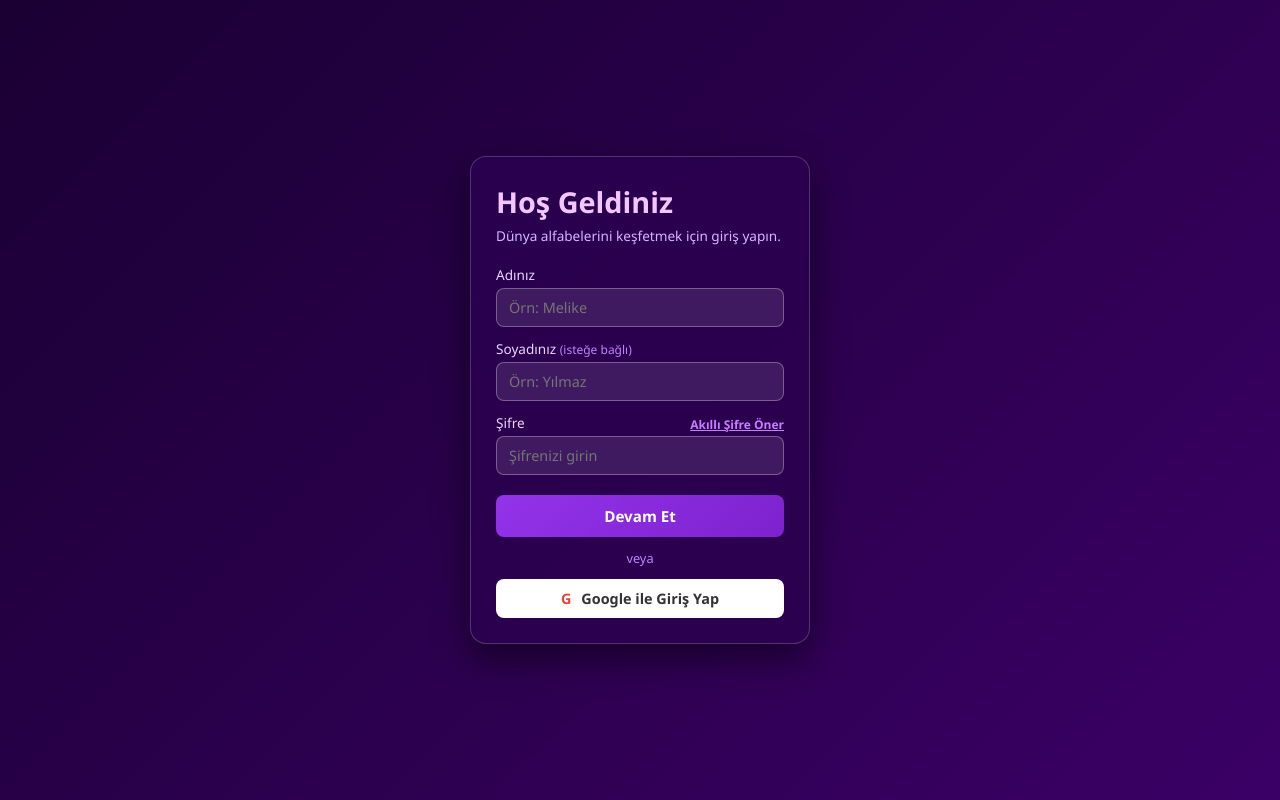
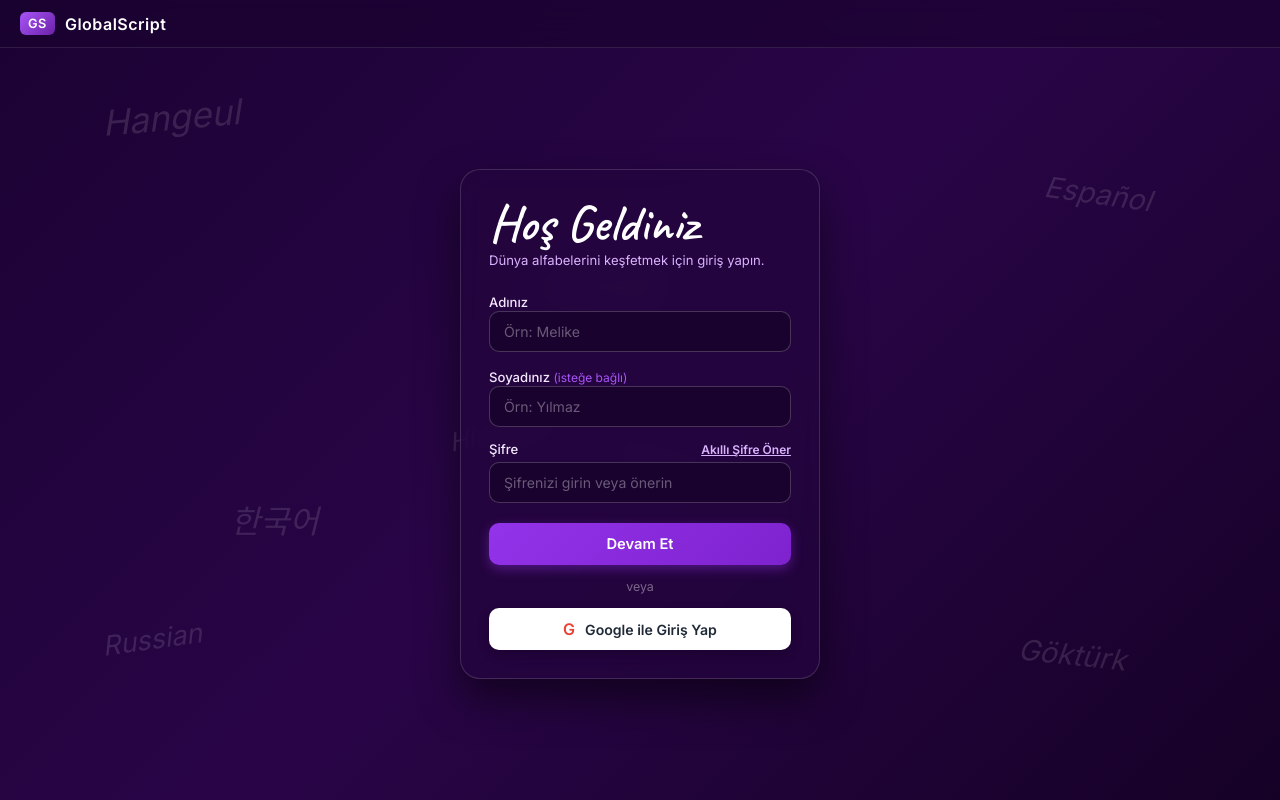
Before and after one commit to fundamelike35/Dil-ogrenme, a plain HTML site: page index.html in a window 1280 px wide. Drawn offline with Linux system fonts and the light colour scheme.

Commit message:
Update index.html

```diff
--- a/index.html
+++ b/index.html
@@ -3,77 +3,146 @@
 <head>
     <meta charset="UTF-8">
     <meta name="viewport" content="width=device-width, initial-scale=1.0">
-    <title>Global Script - Giriş</title>
+    <title>Global Script</title>
+    <link href="https://fonts.googleapis.com/css2?family=Caveat:wght@600&family=Inter:wght@400;500;600&display=swap" rel="stylesheet">
     <style>
         * {
             margin: 0;
             padding: 0;
             box-sizing: border-box;
-            font-family: 'Segoe UI', Tahoma, Geneva, Verdana, sans-serif;
+            font-family: 'Inter', sans-serif;
         }
 
         body {
-            background: linear-gradient(135deg, #1a0033, #3b0066);
+            background: linear-gradient(135deg, #1b0233 0%, #290547 50%, #150126 100%);
             color: #ffffff;
             min-height: 100vh;
+            display: flex;
+            flex-direction: column;
+            overflow-x: hidden;
+            position: relative;
+        }
+
+        /* ÜST BAR (NAVBAR) */
+        .navbar {
+            display: flex;
+            align-items: center;
+            justify-content: space-between;
+            padding: 12px 20px;
+            background: rgba(25, 2, 48, 0.6);
+            backdrop-filter: blur(10px);
+            border-bottom: 1px solid rgba(255, 255, 255, 0.1);
+            z-index: 10;
+        }
+
+        .nav-brand {
+            display: flex;
+            align-items: center;
+            gap: 10px;
+            font-weight: 600;
+            font-size: 1rem;
+            letter-spacing: 0.5px;
+        }
+
+        .brand-badge {
+            background: linear-gradient(135deg, #a855f7, #6b21a8);
+            color: white;
+            padding: 4px 8px;
+            border-radius: 6px;
+            font-size: 0.8rem;
+            font-weight: bold;
+        }
+
+        /* ARKA PLAN ALFABELERİ (GÖRSELDEKİ DÜZEN) */
+        .bg-alphabets {
+            position: absolute;
+            top: 0; left: 0; width: 100%; height: 100%;
+            pointer-events: none;
+            overflow: hidden;
+            z-index: 1;
+        }
+
+        .alphabet-text {
+            position: absolute;
+            color: rgba(255, 255, 255, 0.12);
+            font-weight: 300;
+            font-style: italic;
+        }
+
+        .lang-hangeul { top: 12%; left: 8%; font-size: 2.2rem; transform: rotate(-5deg); }
+        .lang-espanol { top: 22%; right: 10%; font-size: 1.8rem; transform: rotate(8deg); }
+        .lang-jp { top: 32%; left: 42%; font-size: 2.5rem; }
+        .lang-hiragana { top: 52%; left: 35%; font-size: 1.6rem; transform: rotate(-12deg); }
+        .lang-alphabet { top: 56%; left: 48%; font-size: 1.5rem; transform: rotate(15deg); }
+        .lang-korean { top: 62%; left: 18%; font-size: 2rem; }
+        .lang-russian { bottom: 18%; left: 8%; font-size: 1.7rem; transform: rotate(-8deg); }
+        .lang-gokturk { bottom: 16%; right: 12%; font-size: 1.8rem; transform: rotate(6deg); }
+
+        /* ANA İÇERİK VE KART ALANI */
+        .main-container {
+            flex: 1;
             display: flex;
             align-items: center;
             justify-content: center;
             padding: 20px;
+            z-index: 2;
         }
 
         .login-card {
             width: 100%;
-            max-width: 340px;
-            background: rgba(43, 0, 79, 0.85);
-            backdrop-filter: blur(12px);
-            border: 1px solid rgba(255, 255, 255, 0.2);
-            border-radius: 16px;
-            padding: 25px;
-            box-shadow: 0 15px 35px rgba(0, 0, 0, 0.5);
+            max-width: 360px;
+            background: rgba(35, 4, 61, 0.75);
+            backdrop-filter: blur(16px);
+            border: 1px solid rgba(255, 255, 255, 0.15);
+            border-radius: 20px;
+            padding: 28px;
+            box-shadow: 0 20px 40px rgba(0, 0, 0, 0.5);
         }
 
         .welcome-title {
-            font-size: 1.8rem;
-            font-weight: 700;
-            margin-bottom: 5px;
-            color: #f3c6ff;
+            font-family: 'Caveat', cursive;
+            font-size: 3.2rem;
+            font-weight: 600;
+            color: #ffffff;
+            margin-bottom: 2px;
+            line-height: 1;
         }
 
         .subtitle {
-            font-size: 0.85rem;
+            font-size: 0.82rem;
             color: #d8b4fe;
-            margin-bottom: 20px;
+            margin-bottom: 22px;
+            line-height: 1.4;
         }
 
         .input-group {
-            margin-bottom: 12px;
+            margin-bottom: 14px;
             text-align: left;
         }
 
+        .input-header {
+            display: flex;
+            justify-content: space-between;
+            align-items: center;
+            margin-bottom: 5px;
+        }
+
         .input-group label {
-            display: block;
-            font-size: 0.85rem;
-            margin-bottom: 4px;
-            color: #e9d5ff;
+            font-size: 0.82rem;
+            color: #f3e8ff;
+            font-weight: 500;
         }
 
         .optional {
+            color: #a855f7;
+            font-weight: normal;
             font-size: 0.75rem;
-            color: #c084fc;
-            font-weight: normal;
-        }
-
-        .label-with-action {
-            display: flex;
-            justify-content: space-between;
-            align-items: center;
         }
 
         .suggest-btn {
             background: none;
             border: none;
-            color: #c77dff;
+            color: #d8b4fe;
             font-size: 0.75rem;
             font-weight: 600;
             cursor: pointer;
@@ -81,81 +150,92 @@
         }
 
         .suggest-btn:hover {
-            color: #e0aaff;
+            color: #ffffff;
         }
 
         .input-group input {
             width: 100%;
-            padding: 9px 12px;
-            background: rgba(255, 255, 255, 0.1);
-            border: 1px solid rgba(255, 255, 255, 0.3);
-            border-radius: 8px;
+            padding: 11px 14px;
+            background: rgba(20, 2, 38, 0.6);
+            border: 1px solid rgba(255, 255, 255, 0.2);
+            border-radius: 10px;
             color: #fff;
-            font-size: 0.9rem;
+            font-size: 0.88rem;
             outline: none;
-            transition: border-color 0.3s;
+            transition: all 0.3s ease;
+        }
+
+        .input-group input::placeholder {
+            color: rgba(255, 255, 255, 0.35);
         }
 
         .input-group input:focus {
-            border-color: #c084fc;
+            border-color: #a855f7;
+            box-shadow: 0 0 10px rgba(168, 85, 247, 0.3);
         }
 
         .error-msg {
             display: none;
-            color: #ff8fa3;
-            font-size: 0.75rem;
-            margin-top: 3px;
+            color: #fda4af;
+            font-size: 0.73rem;
+            margin-top: 4px;
+            font-weight: 500;
         }
 
         .btn-primary {
             width: 100%;
-            padding: 11px;
+            padding: 12px;
             background: linear-gradient(135deg, #9333ea, #7e22ce);
             border: none;
-            border-radius: 8px;
+            border-radius: 10px;
             color: white;
             font-weight: 600;
-            font-size: 0.95rem;
+            font-size: 0.92rem;
             cursor: pointer;
-            margin-top: 8px;
-            transition: opacity 0.2s;
+            margin-top: 6px;
+            transition: opacity 0.2s, transform 0.1s;
+            box-shadow: 0 4px 12px rgba(147, 51, 234, 0.4);
         }
 
         .btn-primary:hover {
-            opacity: 0.9;
+            opacity: 0.95;
+            transform: translateY(-1px);
         }
 
         .divider {
             text-align: center;
-            margin: 12px 0;
-            font-size: 0.8rem;
-            color: #c084fc;
+            margin: 14px 0;
+            font-size: 0.78rem;
+            color: rgba(255, 255, 255, 0.4);
+            position: relative;
         }
 
         .btn-google {
             width: 100%;
-            padding: 10px;
+            padding: 11px;
             background: #ffffff;
             border: none;
-            border-radius: 8px;
-            color: #333;
+            border-radius: 10px;
+            color: #1f2937;
             font-weight: 600;
-            font-size: 0.9rem;
+            font-size: 0.88rem;
             cursor: pointer;
             display: flex;
             align-items: center;
             justify-content: center;
             gap: 10px;
             transition: background 0.2s;
+            box-shadow: 0 4px 12px rgba(0, 0, 0, 0.2);
         }
 
         .btn-google:hover {
-            background: #f1f1f1;
+            background: #f3f4f6;
         }
 
         .google-icon {
             color: #ea4335;
             font-weight: bold;
+            font-size: 1rem;
         }
 
         /* GOOGLE HESAP SEÇİM PENCERESİ (MODAL) */
@@ -163,31 +243,32 @@
             display: none;
             position: fixed;
             top: 0; left: 0; width: 100%; height: 100%;
-            background: rgba(0, 0, 0, 0.6);
-            backdrop-filter: blur(5px);
+            background: rgba(0, 0, 0, 0.65);
+            backdrop-filter: blur(6px);
             align-items: center;
             justify-content: center;
             z-index: 1000;
+            padding: 15px;
         }
 
         .google-modal-content {
-            background: #2d004d;
+            background: #23043d;
             border: 1px solid rgba(255, 255, 255, 0.2);
-            border-radius: 14px;
-            width: 90%;
-            max-width: 330px;
-            padding: 20px;
-            box-shadow: 0 10px 30px rgba(0,0,0,0.5);
+            border-radius: 16px;
+            width: 100%;
+            max-width: 340px;
+            padding: 22px;
+            box-shadow: 0 15px 35px rgba(0,0,0,0.6);
             text-align: left;
             max-height: 90vh;
             overflow-y: auto;
         }
 
         .google-modal-header {
-            font-size: 1.1rem;
+            font-size: 1.05rem;
             font-weight: 600;
             color: #fff;
-            margin-bottom: 12px;
+            margin-bottom: 14px;
             border-bottom: 1px solid rgba(255,255,255,0.1);
             padding-bottom: 8px;
         }
@@ -200,52 +281,53 @@
             display: flex;
             align-items: center;
             gap: 12px;
-            padding: 8px 10px;
-            border-radius: 8px;
+            padding: 9px 10px;
+            border-radius: 10px;
             cursor: pointer;
             transition: background 0.2s;
             margin-bottom: 6px;
-            background: rgba(255, 255, 255, 0.05);
+            background: rgba(255, 255, 255, 0.04);
+            border: 1px solid rgba(255, 255, 255, 0.05);
         }
 
         .account-item:hover {
-            background: rgba(255, 255, 255, 0.15);
+            background: rgba(255, 255, 255, 0.12);
         }
 
         .account-avatar {
-            width: 32px; height: 32px;
-            background: #9333ea;
+            width: 34px; height: 34px;
+            background: linear-gradient(135deg, #a855f7, #7e22ce);
             border-radius: 50%;
             display: flex;
             align-items: center;
             justify-content: center;
             font-weight: bold;
             color: white;
-            font-size: 0.85rem;
+            font-size: 0.88rem;
         }
 
         .account-info .name {
-            font-size: 0.82rem;
+            font-size: 0.85rem;
             font-weight: 600;
             color: #fff;
         }
 
         .account-info .email {
-            font-size: 0.7rem;
+            font-size: 0.72rem;
             color: #d8b4fe;
         }
 
         .add-account-section {
             border-top: 1px solid rgba(255,255,255,0.1);
-            padding-top: 10px;
+            padding-top: 12px;
             margin-top: 10px;
         }
 
         .add-toggle-btn {
             background: none;
             border: none;
-            color: #c084fc;
-            font-size: 0.8rem;
+            color: #d8b4fe;
+            font-size: 0.82rem;
             cursor: pointer;
             font-weight: 600;
             width: 100%;
@@ -254,49 +336,49 @@
         }
 
         .add-toggle-btn:hover {
-            color: #e0aaff;
+            color: #ffffff;
         }
 
         .new-account-form {
             display: none;
-            margin-top: 8px;
+            margin-top: 10px;
         }
 
         .new-account-form input {
             width: 100%;
-            padding: 7px 10px;
-            background: rgba(255, 255, 255, 0.1);
-            border: 1px solid rgba(255, 255, 255, 0.3);
-            border-radius: 6px;
+            padding: 8px 10px;
+            background: rgba(20, 2, 38, 0.8);
+            border: 1px solid rgba(255, 255, 255, 0.2);
+            border-radius: 8px;
             color: #fff;
-            font-size: 0.82rem;
+            font-size: 0.83rem;
             outline: none;
-            margin-bottom: 6px;
+            margin-bottom: 7px;
         }
 
         .btn-add-submit {
             width: 100%;
-            padding: 7px;
+            padding: 8px;
             background: #9333ea;
             border: none;
-            border-radius: 6px;
+            border-radius: 8px;
             color: white;
             font-weight: 600;
-            font-size: 0.8rem;
+            font-size: 0.82rem;
             cursor: pointer;
             margin-top: 4px;
         }
 
         .modal-close {
-            margin-top: 10px;
+            margin-top: 12px;
             width: 100%;
-            padding: 7px;
+            padding: 8px;
             background: transparent;
             border: 1px solid rgba(255,255,255,0.2);
-            border-radius: 6px;
+            border-radius: 8px;
             color: #d8b4fe;
             cursor: pointer;
-            font-size: 0.8rem;
+            font-size: 0.82rem;
         }
         .modal-close:hover {
             background: rgba(255,255,255,0.1);
@@ -305,6 +387,27 @@
 </head>
 <body>
 
+    <!-- ÜST BAR -->
+    <header class="navbar">
+        <div class="nav-brand">
+            <span class="brand-badge">GS</span> GlobalScript
+        </div>
+    </header>
+
+    <!-- ARKA PLAN ALFABELERİ -->
+    <div class="bg-alphabets">
+        <div class="alphabet-text lang-hangeul">Hangeul</div>
+        <div class="alphabet-text lang-espanol">Español</div>
+        <div class="alphabet-text lang-jp">日本語</div>
+        <div class="alphabet-text lang-hiragana">Hiragana</div>
+        <div class="alphabet-text lang-alphabet">Alphabet</div>
+        <div class="alphabet-text lang-korean">한국어</div>
+        <div class="alphabet-text lang-russian">Russian</div>
+        <div class="alphabet-text lang-gokturk">Göktürk</div>
+    </div>
+
+    <!-- ANA GİRİŞ KARTI -->
+    <main class="main-container">
         <div class="login-card">
             <h1 class="welcome-title">Hoş Geldiniz</h1>
             <p class="subtitle">Dünya alfabelerini keşfetmek için giriş yapın.</p>
@@ -322,11 +425,11 @@
                 </div>
 
                 <div class="input-group">
-                <div class="label-with-action">
+                    <div class="input-header">
                         <label>Şifre</label>
                         <button type="button" class="suggest-btn" onclick="suggestPassword()">Akıllı Şifre Öner</button>
                     </div>
-                <input type="password" id="pass" placeholder="Şifrenizi girin" oninput="hideError('passError')">
+                    <input type="password" id="pass" placeholder="Şifrenizi girin veya önerin" oninput="hideError('passError')">
                     <span id="passError" class="error-msg">Lütfen şifre belirleyin</span>
                 </div>
 
@@ -339,6 +442,7 @@
                 <span class="google-icon">G</span> Google ile Giriş Yap
             </button>
         </div>
+    </main>
 
     <!-- GOOGLE HESAP SEÇİM PENCERESİ (MODAL) -->
     <div id="googleModal" class="google-modal">
@@ -400,6 +504,7 @@
             hideError('passError');
         }
 
+        // FORM VALIDASYONU
         function validateAndProceed() {
             const fnameInput = document.getElementById('fname');
             const passInput = document.getElementById('pass');
@@ -423,17 +528,16 @@
             alert("Başarılı! Form doğrulandı ve geçiş yapılıyor.");
         }
 
-        // Google Modal Açma / Kapatma Fonksiyonları
+        // GOOGLE MODAL İŞLEMLERİ
         function openGoogleModal() {
             document.getElementById('googleModal').style.display = 'flex';
         }
 
         function closeGoogleModal() {
             document.getElementById('googleModal').style.display = 'none';
-            document.getElementById('newAccountForm').style.display = 'none'; // formu kapat
+            document.getElementById('newAccountForm').style.display = 'none';
         }
 
-        // Var olan hesaba tıklandığında formu doldurma
         function selectGoogleAccount(name, surname, email) {
             document.getElementById('fname').value = name;
             document.getElementById('lname').value = surname;
@@ -446,13 +550,11 @@
             alert(name + " " + surname + " (" + email + ") hesabı ile başarıyla giriş yapıldı!");
         }
 
-        // Yeni hesap ekleme formunu aç/kapat
         function toggleNewAccountForm() {
             const form = document.getElementById('newAccountForm');
             form.style.display = form.style.display === 'block' ? 'none' : 'block';
         }
 
-        // Yeni eklenen hesabı listeye dahil edip giriş yapma
         function addNewAccountAndLogin() {
             const name = document.getElementById('newFirstName').value.trim();
             const surname = document.getElementById('newLastName').value.trim();
@@ -463,7 +565,6 @@
                 return;
             }
 
-            // Listeye yeni hesabı dinamik olarak ekle
             const accountList = document.getElementById('accountList');
             const firstLetter = name.charAt(0).toUpperCase();
 
@@ -479,7 +580,6 @@
             `;
             accountList.appendChild(newDiv);
 
-            // Formu temizle ve direkt giriş yap
             document.getElementById('newFirstName').value = '';
             document.getElementById('newLastName').value = '';
             document.getElementById('newEmail').value = '';
```
Lines whose indentation alone changed are shown as unchanged.
